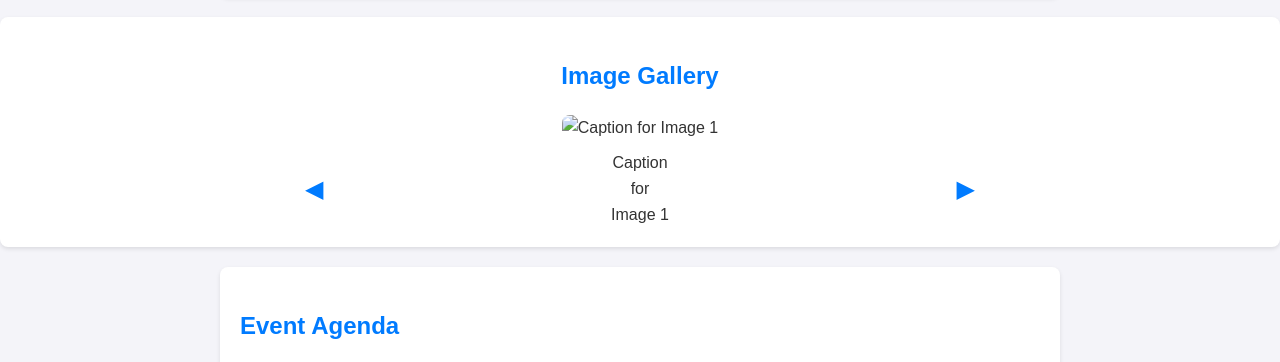
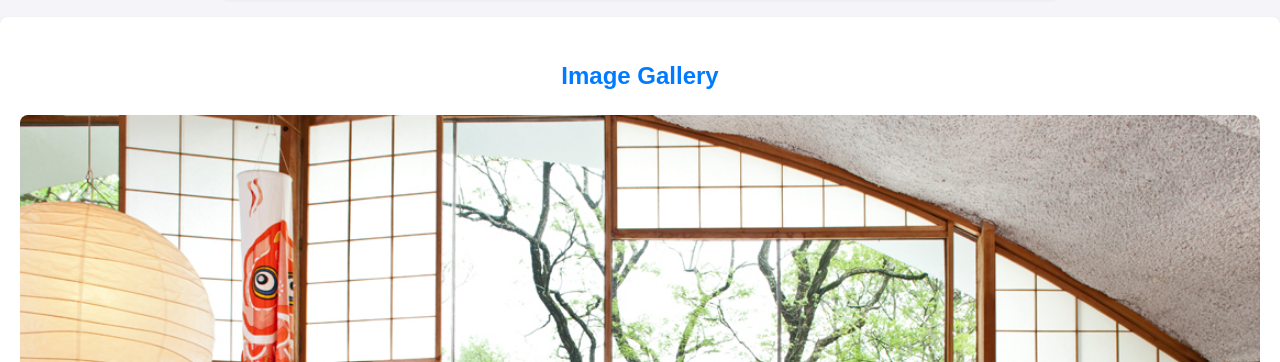
Before and after one commit to lisaadang/neuro, a plain HTML site: page index.html in a window 1280 px wide. Shown: the part 420-782 px from the top of the page. Drawn offline with Linux system fonts and the light colour scheme.

Commit message:
updating image refs

```diff
--- a/index.html
+++ b/index.html
@@ -65,7 +65,7 @@
 <section id="gallery">
   <h2>Image Gallery</h2>
   <div class="gallery-container">
-    <img id="gallery-image" src="images/nakashimatop-full.jpg" alt="Gallery Image 1">
+    <img id="gallery-image" src="my-website/images/nakashimatop-full.jpg" alt="Gallery Image 1">
     <div class="gallery-caption">
       <button id="prev-btn" onclick="prevImage()">&#9664;</button>
       <span id="gallery-caption-text">Caption for Image 1</span>
@@ -76,9 +76,9 @@
 
 <script>
   const images = [
-    { src: "images/nakashimatop-full.jpg", caption: "Caption for Image 1" },
-    { src: "images/nakashimatop-full.jpg", caption: "Caption for Image 2" },
-    { src: "images/nakashimatop-full.jpg", caption: "Caption for Image 3" },
+    { src: "my-website/images/nakashimatop-full.jpg", caption: "Caption for Image 1" },
+    { src: "my-website/images/nakashimatop-full.jpg", caption: "Caption for Image 2" },
+    { src: "my-website/images/nakashimatop-full.jpg", caption: "Caption for Image 3" },
   ];
 
   let currentImageIndex = 0;
```
